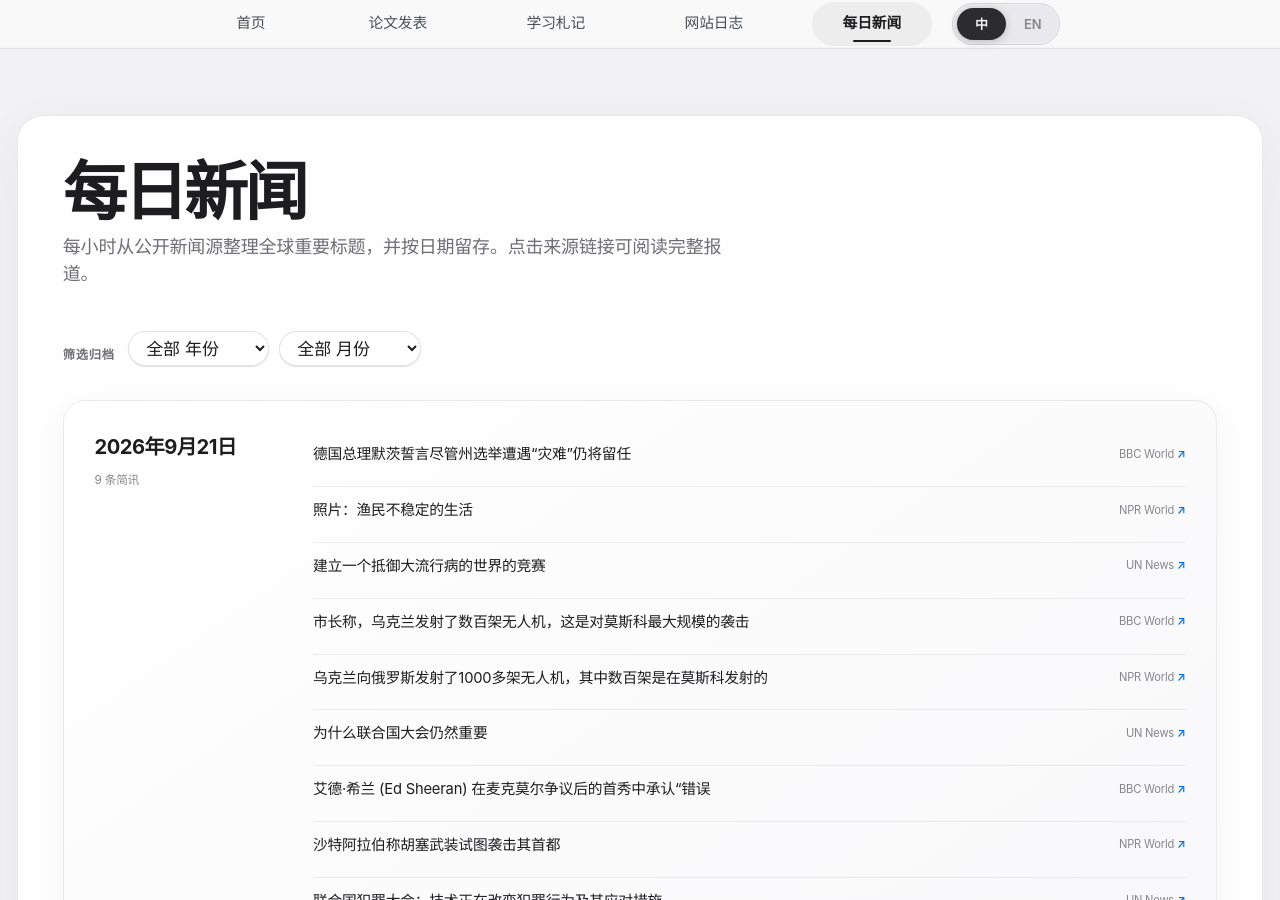
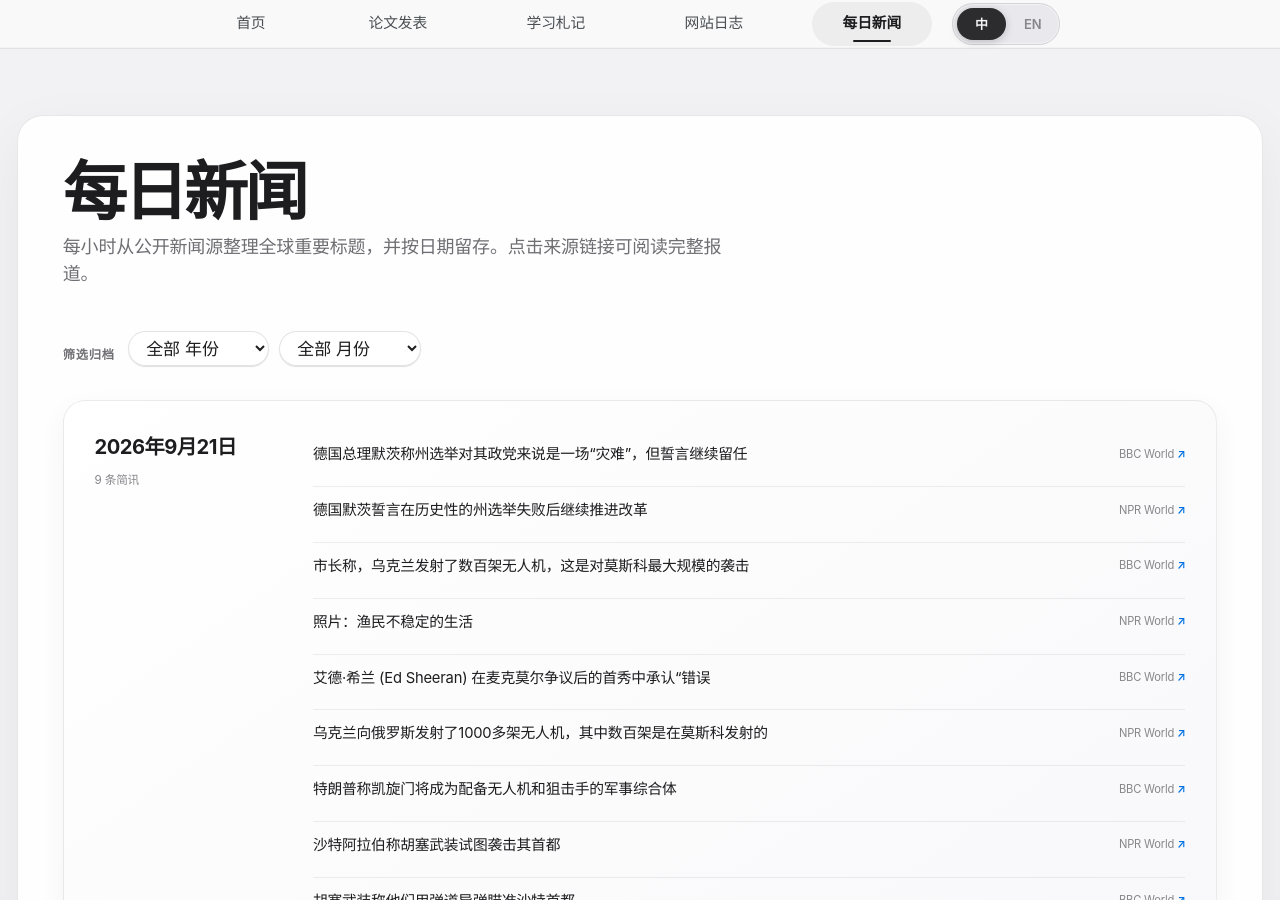
Before and after one commit to HaoxiangLuo/HaoxiangLuo.github.io, a Jekyll site: the page built from _pages/daily-news-zh.html, in a window 1280 px wide and 900 px high. Built offline with Jekyll 4.4.1, drawn with Linux system fonts in a browser that asks for light colours; a style sheet for code colours, icons or effects is not loaded; some of the changed text lies outside the part shown.

Commit message:
Update daily news 2026-09-21

```diff
--- a/_data/daily_news.json
+++ b/_data/daily_news.json
@@ -1,14 +1,26 @@
 {
-  "updated_at": "2026-09-21T01:22:12+08:00",
+  "updated_at": "2026-09-21T02:25:31+08:00",
   "days": [
     {
       "date": "2026-09-21",
       "items": [
         {
-          "title": "German Chancellor Merz vows to stay on despite 'disaster' in state election",
+          "title": "German Chancellor Merz calls state election a 'disaster' for his party but vows to stay on",
           "source": "BBC World",
           "url": "https://www.bbc.co.uk/news/articles/cvwyz29n0nn2o?at_medium=RSS&at_campaign=rss",
-          "title_zh": "德国总理默茨誓言尽管州选举遭遇“灾难”仍将留任"
+          "title_zh": "德国总理默茨称州选举对其政党来说是一场“灾难”，但誓言继续留任"
+        },
+        {
+          "title": "Germany's Merz vows to press ahead with reforms after historic state election defeat",
+          "source": "NPR World",
+          "url": "https://www.npr.org/2026/09/20/g-s1-144211/germanys-merz-vows-to-press-ahead-with-reforms-after-historic-state-election-defeat",
+          "title_zh": "德国默茨誓言在历史性的州选举失败后继续推进改革"
+        },
+        {
+          "title": "Largest attack on Moscow sees Ukraine fire hundreds of drones, mayor says",
+          "source": "BBC World",
+          "url": "https://www.bbc.co.uk/news/articles/c34gdjk1ne8yo?at_medium=RSS&at_campaign=rss",
+          "title_zh": "市长称，乌克兰发射了数百架无人机，这是对莫斯科最大规模的袭击"
         },
         {
           "title": "PHOTOS: The precarious life of fisherfolk",
@@ -17,16 +29,10 @@
           "title_zh": "照片：渔民不稳定的生活"
         },
         {
-          "title": "The race to build a pandemic-proof world",
-          "source": "UN News",
-          "url": "https://news.un.org/feed/view/en/story/2026/09/1168377",
-          "title_zh": "建立一个抵御大流行病的世界的竞赛"
-        },
-        {
-          "title": "Largest attack on Moscow sees Ukraine fire hundreds of drones, mayor says",
+          "title": "Ed Sheeran admits 'mistakes' at first show since Macklemore controversy",
           "source": "BBC World",
-          "url": "https://www.bbc.co.uk/news/articles/c34gdjk1ne8yo?at_medium=RSS&at_campaign=rss",
-          "title_zh": "市长称，乌克兰发射了数百架无人机，这是对莫斯科最大规模的袭击"
+          "url": "https://www.bbc.co.uk/news/articles/cm780ll1de18o?at_medium=RSS&at_campaign=rss",
+          "title_zh": "艾德·希兰 (Ed Sheeran) 在麦克莫尔争议后的首秀中承认“错误"
         },
         {
           "title": "Ukraine fires over 1,000 drones at Russia, including hundreds launched at Moscow",
@@ -35,16 +41,10 @@
           "title_zh": "乌克兰向俄罗斯发射了1000多架无人机，其中数百架是在莫斯科发射的"
         },
         {
-          "title": "Why the UN General Assembly still matters",
-          "source": "UN News",
-          "url": "https://news.un.org/feed/view/en/story/2026/09/1168361",
-          "title_zh": "为什么联合国大会仍然重要"
-        },
-        {
-          "title": "Ed Sheeran admits 'mistakes' at first show since Macklemore controversy",
+          "title": "Trump says triumphal arch will be military complex with drones and snipers",
           "source": "BBC World",
-          "url": "https://www.bbc.co.uk/news/articles/cm780ll1de18o?at_medium=RSS&at_campaign=rss",
-          "title_zh": "艾德·希兰 (Ed Sheeran) 在麦克莫尔争议后的首秀中承认“错误"
+          "url": "https://www.bbc.co.uk/news/articles/cqdj4pez00dzo?at_medium=RSS&at_campaign=rss",
+          "title_zh": "特朗普称凯旋门将成为配备无人机和狙击手的军事综合体"
         },
         {
           "title": "Saudi Arabia says Houthis tried to attack its capital",
@@ -53,10 +53,10 @@
           "title_zh": "沙特阿拉伯称胡塞武装试图袭击其首都"
         },
         {
-          "title": "UN Crime Congress: Technology is transforming crime – and the response to it",
-          "source": "UN News",
-          "url": "https://news.un.org/feed/view/en/story/2026/09/1168370",
-          "title_zh": "联合国犯罪大会：技术正在改变犯罪行为及其应对措施"
+          "title": "Houthis say they targeted Saudi capital with ballistic missiles",
+          "source": "BBC World",
+          "url": "https://www.bbc.co.uk/news/articles/cwly5d9v7r43o?at_medium=RSS&at_campaign=rss",
+          "title_zh": "胡塞武装称他们用弹道导弹瞄准沙特首都"
         }
       ]
     },
```
